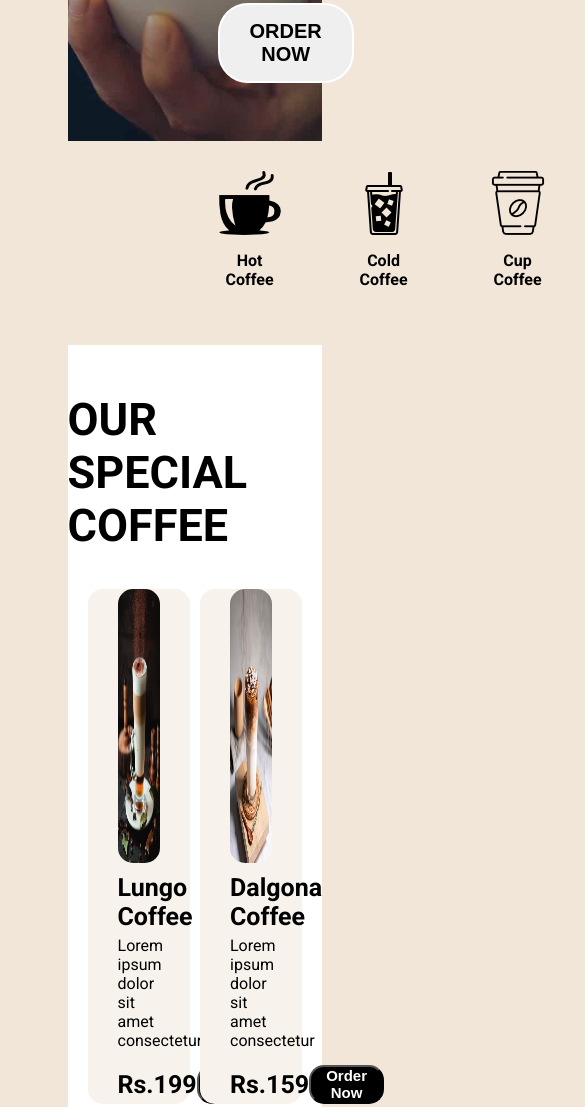
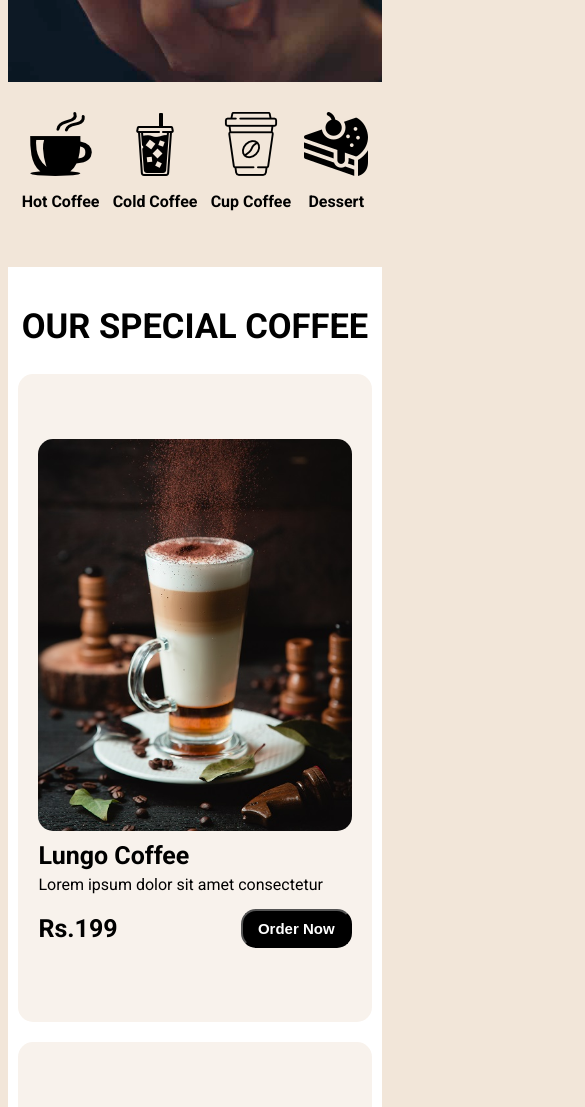
Before and after one commit to anas-kirsch/projet_web, a plain HTML site: page coffee/index.html in a window 390 px wide. Shown: the part 517-1624 px from the top of the page, 585 px wide, since content can reach past the window. Drawn offline with Linux system fonts and the light colour scheme; a web font is replaced by a local one.

Commit message:
ajout responsive tablette

```diff
--- a/coffee/index.html
+++ b/coffee/index.html
@@ -19,7 +19,7 @@
             <li>HOME</li>
             <li>COFFEE</li>
             <li>BAKERY</li>
-            <li>SHOP</li>10
+            <li>SHOP</li>
             <li>ABOUT</li>
             <li>LOGIN</li>
         </div>
@@ -73,7 +73,7 @@
         <section class="shop">
 
             <div class="titre1-special-coffee">
-                <h2  >OUR SPECIAL COFFEE</h2>
+                <h2 >OUR SPECIAL COFFEE</h2>
             </div>
 
 
--- a/coffee/style.css
+++ b/coffee/style.css
@@ -175,7 +175,7 @@ body{
 
 
 .article-shop{
-    height: 61vh;
+    height: 68vh;
     background-color:rgb(248, 242, 236);
     display: flex;
     justify-content: center;
@@ -473,12 +473,20 @@ body{
     height: 140vh;
 }
 
+.titre1-special-coffee{
+    margin: 0px 0px 0px 0px;
+}
+
 .align-shop-item{
     display: grid;
     grid-template-columns: 50% 50%;
     gap: 10px;
     padding: 0px 30px 0px 20px;
 
+}
+
+.article-shop{
+    height: 61vh;
 }
 
 #name-footer{
@@ -499,8 +507,85 @@ body{
 
 
 
-@media screen and (max-width :600px){
 
 
 
+@media screen and (max-width:800px){
+
+body{
+    margin: 4vh;
 }
+
+.nav-footer{
+    padding: 5px 30px 0px 45px;
+}
+
+.article-shop{
+
+    height: 59vh;
+    padding: 15px 20px 0px 20px;
+}
+
+.title-categorie-dessert{
+    margin: 10px 0px 30px 0px;
+}
+
+}
+
+
+
+
+
+
+
+
+
+
+@media screen and (max-width :600px){
+
+body{
+    margin: 1vh;
+}
+
+.hero-section{
+    padding:0px 0px 0px 70px;
+
+}
+
+
+.header-top{
+
+    justify-content: flex-start;
+
+}
+
+.align-shop-item{
+
+    display: flex;
+    flex-direction: column;
+    padding: 0px 10px 0px 10px;
+}
+
+.article-shop{
+
+    padding: 70px 20px 80px 20px;
+    margin-bottom: 10px;
+}
+
+
+.suite-categorie{
+    display: flex;
+    padding: 0px;
+    gap: 0px;
+}
+
+.titre1-special-coffee{
+    font-size: 23px;
+
+}
+
+.title-categorie-dessert{
+    margin: 10px 0px 30px 0px;
+}
+
+}
```
